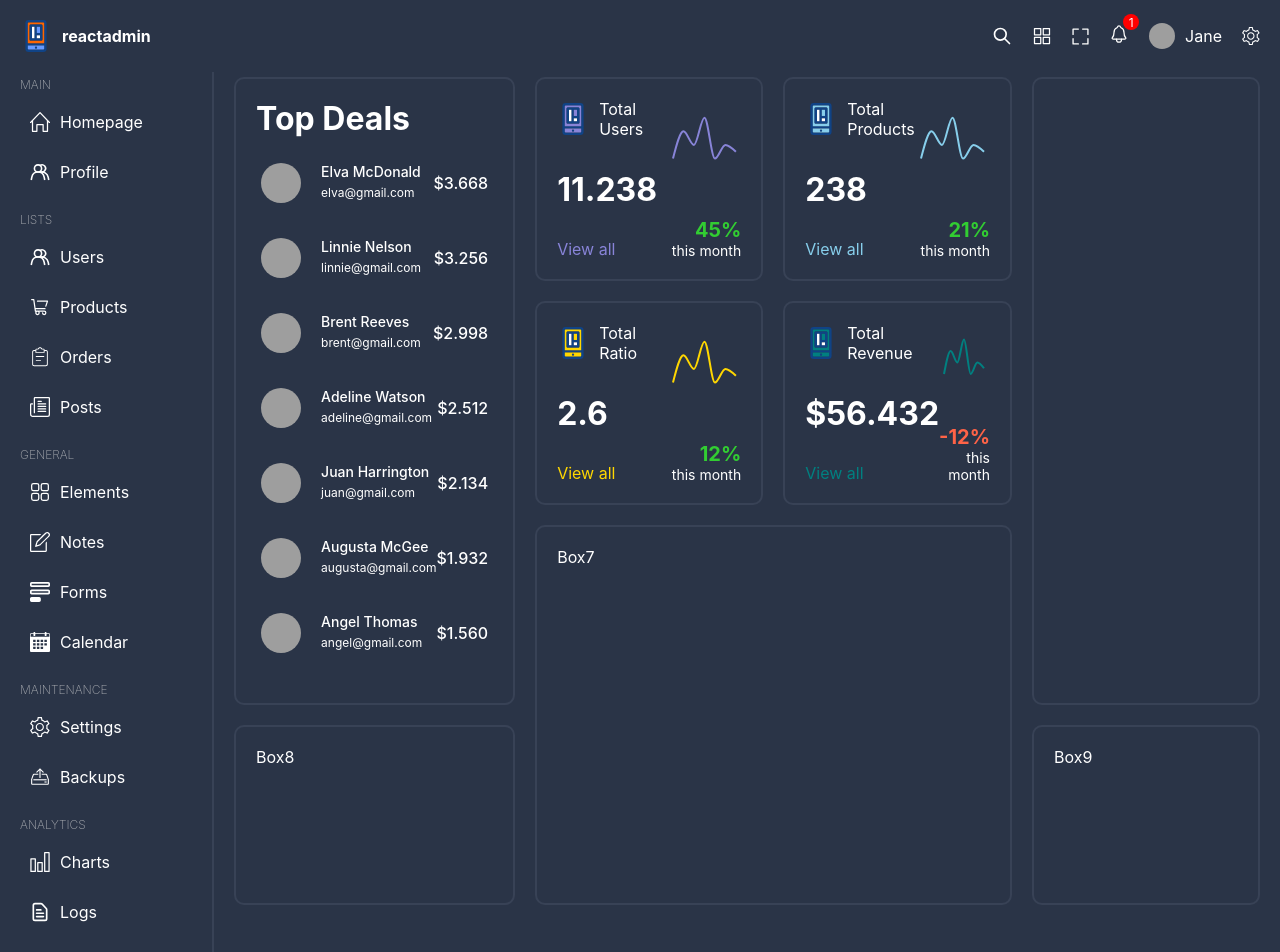
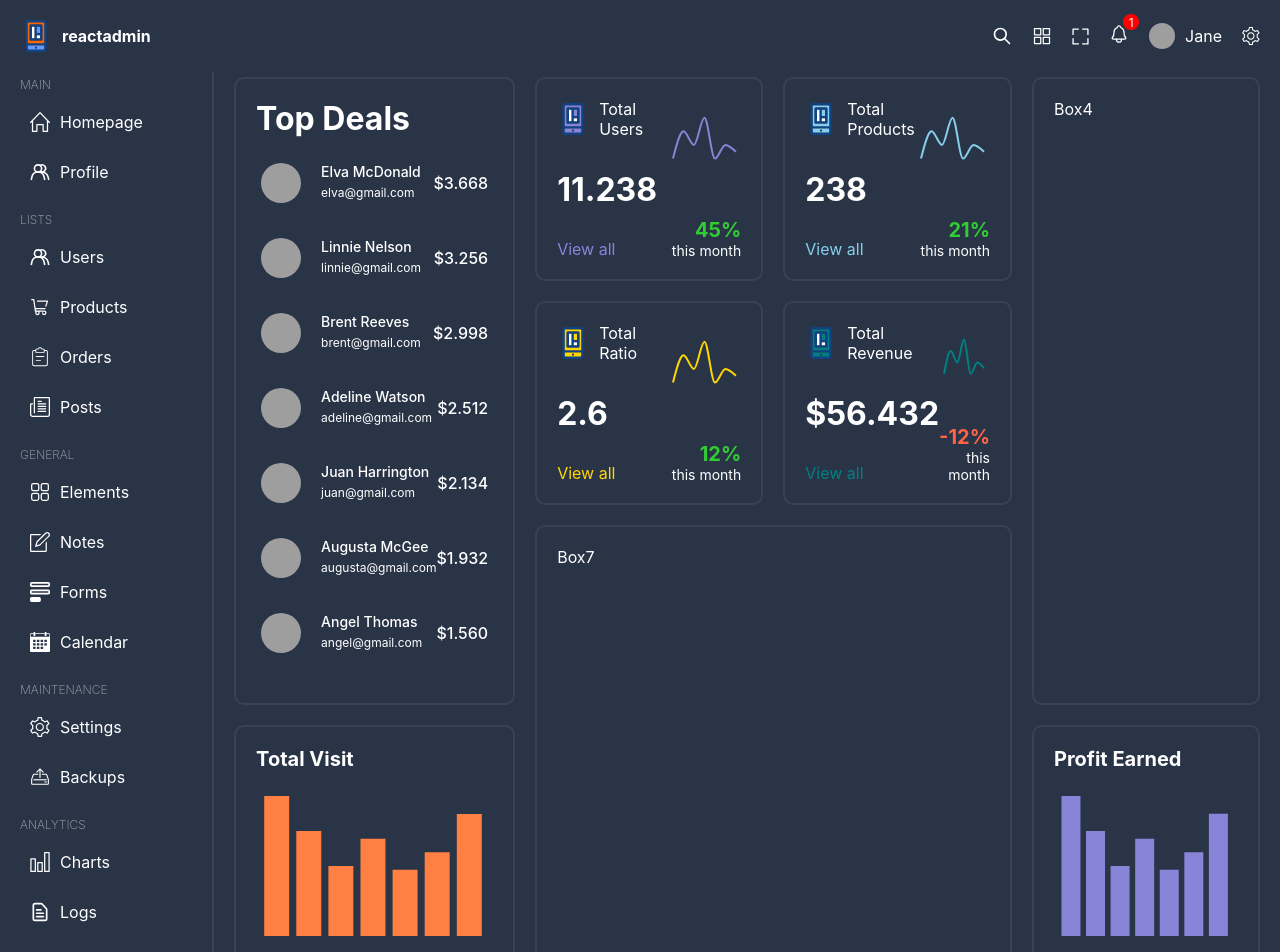
Before and after one commit to StanislaM/react-dashboard, a React (Vite) app: page / in a window 1280 px wide. Shown: the top 952 px of the page. Built offline with nearby package versions, Linux system fonts and the light colour scheme; grey boxes are pictures that could not be loaded.

Commit message:
added bar charts

```diff
--- /dev/null
+++ b/src/components/BarChartBox/BarChartBox.scss
@@ -0,0 +1,13 @@
+.barChartBox {
+    width: 100%;
+    height: 100%;
+
+    h1 {
+        font-size: 20px;
+        margin-bottom: 20px;
+    }
+
+    .chart {
+        // height: 100%;
+    }
+}
--- /dev/null
+++ b/src/components/BarChartBox/BarChartBox.tsx
@@ -0,0 +1,34 @@
+import { Bar, BarChart, ResponsiveContainer, Tooltip } from 'recharts';
+import './BarChartBox.scss';
+
+interface IProps {
+    title: string;
+    chartData: object[];
+    color: string;
+    dataKey: string;
+}
+
+const BarChartBox = ({ title, chartData, color, dataKey }: IProps) => {
+    return (
+        <div className="barChartBox">
+            <h1>{title}</h1>
+            <div className="chart">
+                <ResponsiveContainer width="99%" height={150}>
+                    <BarChart data={chartData}>
+                        <Tooltip
+                            contentStyle={{
+                                background: 'var(--main-bg)',
+                                borderRadius: '5px',
+                            }}
+                            labelStyle={{ display: 'none' }}
+                            cursor={{ fill: 'none' }}
+                        />
+                        <Bar dataKey={dataKey} fill={color} />
+                    </BarChart>
+                </ResponsiveContainer>
+            </div>
+        </div>
+    );
+};
+
+export default BarChartBox;
--- a/src/pages/Home/Home.tsx
+++ b/src/pages/Home/Home.tsx
@@ -1,6 +1,9 @@
+import BarChartBox from '../../components/BarChartBox/BarChartBox';
 import ChartBox from '../../components/ChartBox/ChartBox';
 import TopBox from '../../components/TopBox/TopBox';
 import {
+    barChartBoxRevenue,
+    barChartBoxVisit,
     chartBoxConversion,
     chartBoxProduct,
     chartBoxRevenue,
@@ -20,7 +23,7 @@ const Home = () => {
             <div className="box box3">
                 <ChartBox {...chartBoxProduct} />
             </div>
-            <div className="box box4"></div>
+            <div className="box box4">Box4</div>
             <div className="box box5">
                 <ChartBox {...chartBoxConversion} />
             </div>
@@ -28,8 +31,12 @@ const Home = () => {
                 <ChartBox {...chartBoxRevenue} />
             </div>
             <div className="box box7">Box7</div>
-            <div className="box box8">Box8</div>
-            <div className="box box9">Box9</div>
+            <div className="box box8">
+                <BarChartBox {...barChartBoxVisit} />
+            </div>
+            <div className="box box9">
+                <BarChartBox {...barChartBoxRevenue} />
+            </div>
         </div>
     );
 };
```
